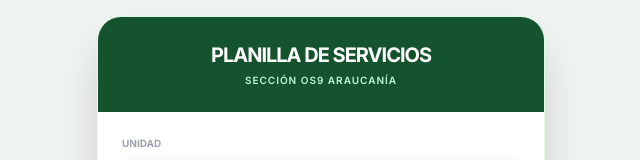
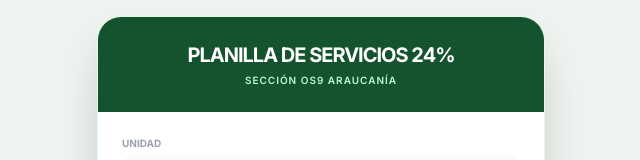
Before and after one commit to IsmaelEFC/24, a plain HTML site: page index.html in a window 1280 px wide. Shown: the top 160 px of the page, without its empty margins (319-959 px from the left). Drawn offline with nearby package versions, Linux system fonts and the light colour scheme.

Commit message:
Add files via upload

```diff
--- a/index.html
+++ b/index.html
@@ -24,7 +24,7 @@
 
     <div class="w-full max-w-md bg-white rounded-3xl shadow-2xl overflow-hidden border border-green-100">
         <div class="bg-institucional p-6 text-white text-center">
-            <h1 class="text-xl font-bold tracking-tighter uppercase">Planilla de Servicios</h1>
+            <h1 class="text-xl font-bold tracking-tighter uppercase">Planilla de Servicios 24%</h1>
             <p class="text-green-200 text-[10px] font-semibold mt-1 tracking-widest uppercase">Sección OS9 Araucanía</p>
         </div>
 
```
